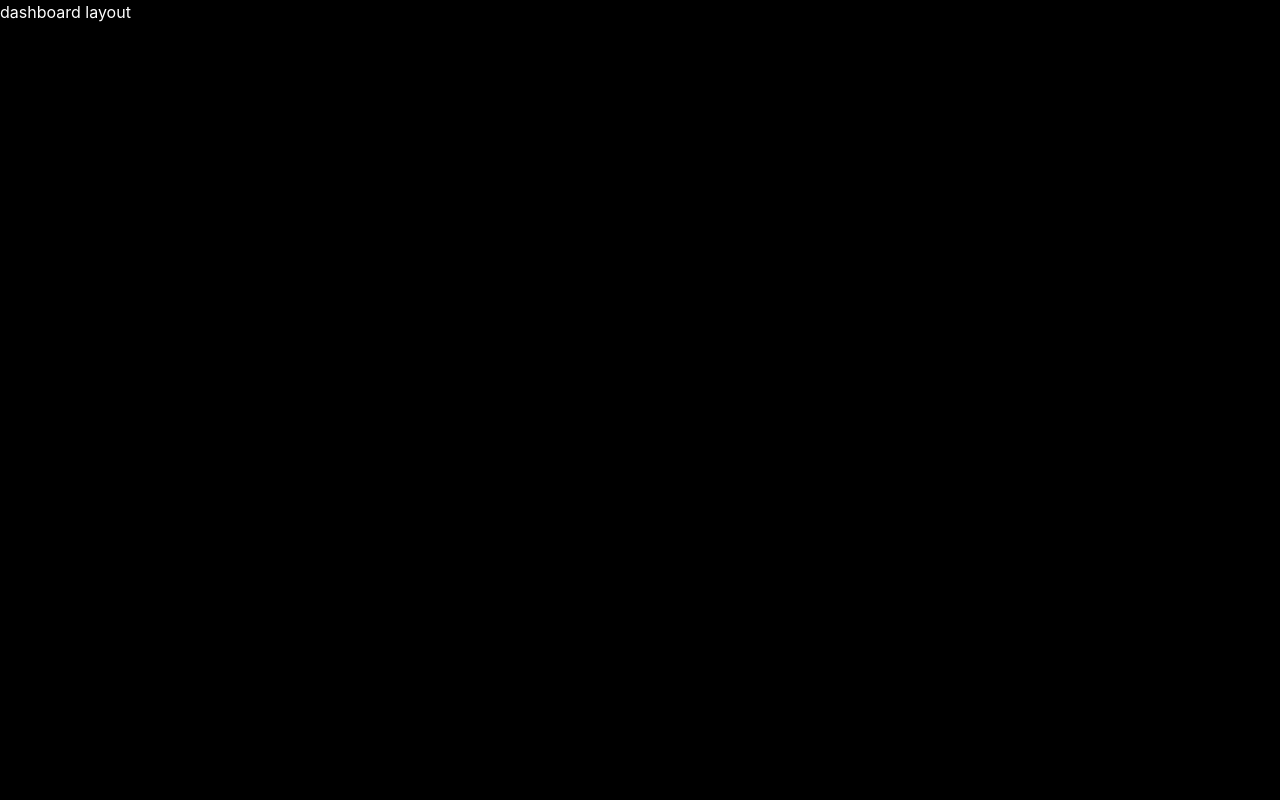
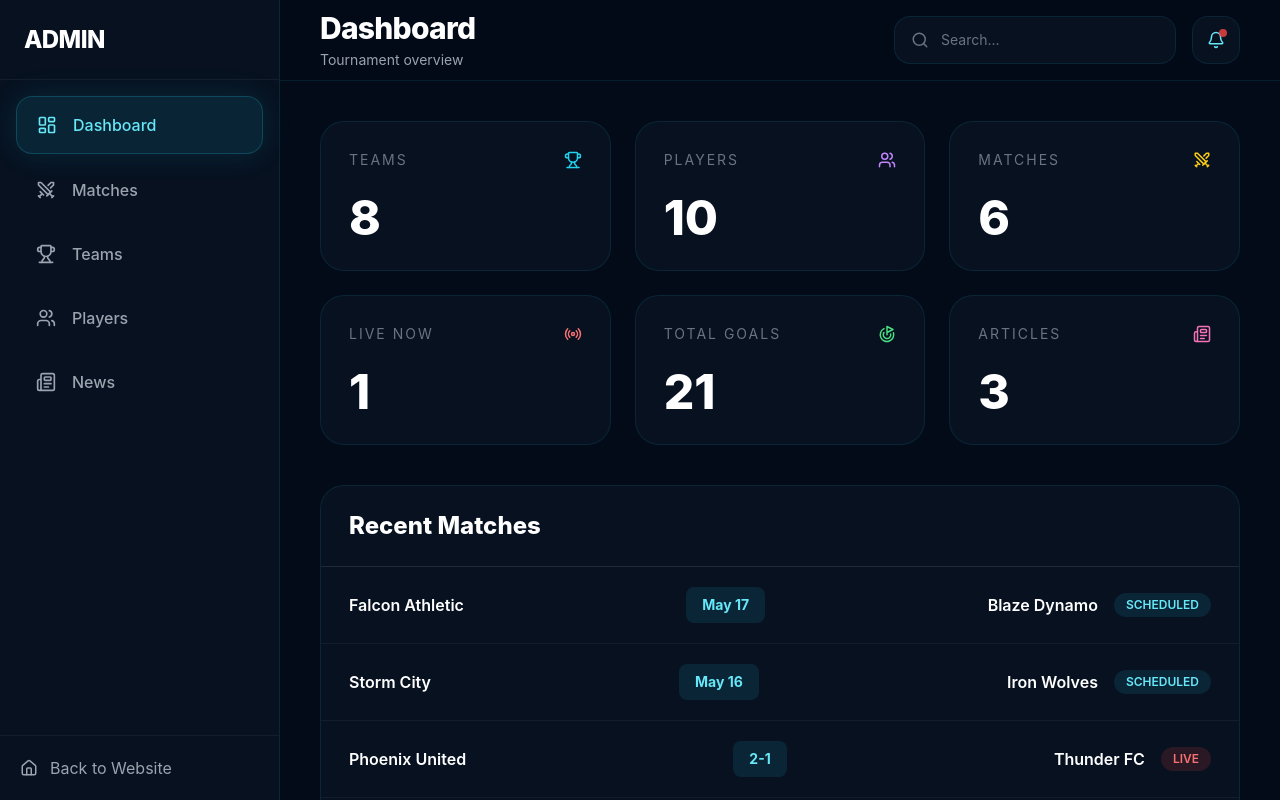
Before and after one commit to hasanalam365/olympic-football-client, a React (Vite) app: page /dashboard in a window 1280 px wide. Shown: the top 800 px of the page. Built offline with nearby package versions, Linux system fonts and the light colour scheme; no server answers.

Commit message:
dashboard page

```diff
--- a/src/Layouts/Dashboard/DashboardLayout.jsx
+++ b/src/Layouts/Dashboard/DashboardLayout.jsx
@@ -1,9 +1,142 @@
+// DashboardLayout.jsx
 
+import React, { useState } from "react";
+import {
+  LayoutDashboard,
+  Swords,
+  Trophy,
+  Users,
+  Newspaper,
+  Home,
+  Menu,
+  X,
+} from "lucide-react";
+
+import { NavLink, Outlet } from "react-router-dom";
+import DashboardNav from "../../Shared/DashNav/DashNav";
+
+const sidebarLinks = [
+  {
+    name: "Dashboard",
+    path: "/dashboard",
+    icon: LayoutDashboard,
+  },
+
+  {
+    name: "Matches",
+    path: "/dashboard/matches",
+    icon: Swords,
+  },
+
+  {
+    name: "Teams",
+    path: "/dashboard/teams",
+    icon: Trophy,
+  },
+
+  {
+    name: "Players",
+    path: "/dashboard/players",
+    icon: Users,
+  },
+
+  {
+    name: "News",
+    path: "/dashboard/news",
+    icon: Newspaper,
+  },
+];
 
 const DashboardLayout = () => {
+  const [mobileOpen, setMobileOpen] = useState(false);
+
   return (
-    <div className="relative min-h-screen text-white bg-black">
-     dashboard layout
+    <div className="flex min-h-screen bg-[#030B18] text-white">
+
+      {/* SIDEBAR */}
+      <aside
+        className={`fixed lg:static top-0 left-0 z-50 w-[280px] h-screen bg-[#071120] border-r border-cyan-400/10 transition-all duration-300 ${
+          mobileOpen
+            ? "translate-x-0"
+            : "-translate-x-full lg:translate-x-0"
+        }`}
+      >
+
+        {/* LOGO */}
+        <div className="flex items-center justify-between h-20 px-6 border-b border-white/5">
+
+          <h2 className="text-2xl font-extrabold tracking-tight uppercase">
+            ADMIN
+          </h2>
+
+          <button
+            onClick={() => setMobileOpen(false)}
+            className="lg:hidden"
+          >
+            <X size={22} />
+          </button>
+        </div>
+
+        {/* NAV LINKS */}
+        <div className="flex flex-col gap-2 p-4">
+
+          {sidebarLinks.map((item) => {
+            const Icon = item.icon;
+
+            return (
+              <NavLink
+                key={item.name}
+                to={item.path}
+                end={item.path === "/dashboard"}
+                className={({ isActive }) =>
+                  `flex items-center gap-4 px-5 py-4 rounded-2xl transition-all duration-300 ${
+                    isActive
+                      ? "bg-cyan-400/10 text-cyan-300 border border-cyan-400/20 shadow-[0_0_30px_rgba(34,211,238,0.12)]"
+                      : "text-gray-400 hover:bg-white/5 hover:text-white"
+                  }`
+                }
+              >
+                <Icon size={20} />
+
+                <span className="font-medium">
+                  {item.name}
+                </span>
+              </NavLink>
+            );
+          })}
+        </div>
+
+        {/* BOTTOM */}
+        <div className="absolute bottom-0 left-0 w-full p-5 border-t border-white/5">
+
+          <button className="flex items-center gap-3 text-gray-400 transition-all hover:text-white">
+
+            <Home size={18} />
+
+            Back to Website
+          </button>
+        </div>
+      </aside>
+
+      {/* OVERLAY */}
+      {mobileOpen && (
+        <div
+          onClick={() => setMobileOpen(false)}
+          className="fixed inset-0 z-40 bg-black/60 lg:hidden"
+        />
+      )}
+
+      {/* CONTENT */}
+      <main className="flex-1">
+
+        {/* TOP NAV */}
+        <DashboardNav setMobileOpen={setMobileOpen} />
+
+        {/* PAGE */}
+        <div className="p-6 lg:p-10">
+          <Outlet />
+        </div>
+      </main>
     </div>
   );
 };
--- /dev/null
+++ b/src/Pages/Dashboards/Dashboard.jsx
@@ -0,0 +1,202 @@
+// Dashboard.jsx
+
+import React from "react";
+
+import {
+  Trophy,
+  Users,
+  Swords,
+  Radio,
+  Goal,
+  Newspaper,
+} from "lucide-react";
+
+import { motion } from "framer-motion";
+
+const stats = [
+  {
+    title: "Teams",
+    value: "8",
+    icon: Trophy,
+    color: "text-cyan-400",
+  },
+
+  {
+    title: "Players",
+    value: "10",
+    icon: Users,
+    color: "text-purple-400",
+  },
+
+  {
+    title: "Matches",
+    value: "6",
+    icon: Swords,
+    color: "text-yellow-400",
+  },
+
+  {
+    title: "Live Now",
+    value: "1",
+    icon: Radio,
+    color: "text-red-400",
+  },
+
+  {
+    title: "Total Goals",
+    value: "21",
+    icon: Goal,
+    color: "text-green-400",
+  },
+
+  {
+    title: "Articles",
+    value: "3",
+    icon: Newspaper,
+    color: "text-pink-400",
+  },
+];
+
+const recentMatches = [
+  {
+    home: "Falcon Athletic",
+    away: "Blaze Dynamo",
+    score: "May 17",
+    status: "scheduled",
+  },
+
+  {
+    home: "Storm City",
+    away: "Iron Wolves",
+    score: "May 16",
+    status: "scheduled",
+  },
+
+  {
+    home: "Phoenix United",
+    away: "Thunder FC",
+    score: "2-1",
+    status: "live",
+  },
+
+  {
+    home: "Royal Eagles",
+    away: "Titan Warriors",
+    score: "3-0",
+    status: "completed",
+  },
+
+  {
+    home: "Phoenix United",
+    away: "Storm City",
+    score: "2-2",
+    status: "completed",
+  },
+];
+
+const Dashboard = () => {
+  return (
+    <section>
+
+      {/* STATS */}
+      <div className="grid grid-cols-1 gap-6 md:grid-cols-2 xl:grid-cols-3">
+
+        {stats.map((item, index) => {
+          const Icon = item.icon;
+
+          return (
+            <motion.div
+              key={item.title}
+              initial={{ opacity: 0, y: 30 }}
+              whileInView={{ opacity: 1, y: 0 }}
+              transition={{
+                duration: 0.5,
+                delay: index * 0.08,
+              }}
+              viewport={{ once: true }}
+              className="relative overflow-hidden border rounded-3xl border-cyan-400/10 bg-[#071120] p-7 transition-all duration-500 hover:border-cyan-400/30 hover:shadow-[0_0_40px_rgba(34,211,238,0.12)]"
+            >
+
+              {/* GLOW */}
+              <div className="absolute top-0 right-0 w-32 h-32 transition-all duration-500 rounded-full opacity-0 blur-3xl bg-cyan-400/10 hover:opacity-100" />
+
+              {/* TOP */}
+              <div className="flex items-center justify-between">
+
+                <span className="text-sm tracking-[2px] uppercase text-gray-500">
+                  {item.title}
+                </span>
+
+                <Icon
+                  size={18}
+                  className={item.color}
+                />
+              </div>
+
+              {/* VALUE */}
+              <h2 className="mt-6 text-5xl font-extrabold text-white">
+                {item.value}
+              </h2>
+            </motion.div>
+          );
+        })}
+      </div>
+
+      {/* RECENT MATCHES */}
+      <div className="mt-10 overflow-hidden border rounded-3xl border-cyan-400/10 bg-[#071120]">
+
+        {/* HEADER */}
+        <div className="py-6 border-b px-7 border-white/10">
+
+          <h3 className="text-2xl font-extrabold text-white">
+            Recent Matches
+          </h3>
+        </div>
+
+        {/* LIST */}
+        <div className="divide-y divide-white/5">
+
+          {recentMatches.map((match, index) => (
+            <div
+              key={index}
+              className="flex items-center justify-between py-5 transition-all duration-300 px-7 hover:bg-cyan-400/5"
+            >
+
+              {/* HOME */}
+              <h4 className="font-semibold text-white">
+                {match.home}
+              </h4>
+
+              {/* SCORE */}
+              <div className="px-4 py-2 text-sm font-bold rounded-lg bg-cyan-400/10 text-cyan-300">
+                {match.score}
+              </div>
+
+              {/* RIGHT */}
+              <div className="flex items-center gap-4">
+
+                <h4 className="font-semibold text-white">
+                  {match.away}
+                </h4>
+
+                <span
+                  className={`px-3 py-1 rounded-full text-xs font-semibold uppercase ${
+                    match.status === "live"
+                      ? "bg-red-500/15 text-red-400"
+                      : match.status === "scheduled"
+                      ? "bg-cyan-400/10 text-cyan-300"
+                      : "bg-white/10 text-gray-400"
+                  }`}
+                >
+                  {match.status}
+                </span>
+              </div>
+            </div>
+          ))}
+        </div>
+      </div>
+    </section>
+  );
+};
+
+export default Dashboard;
--- a/src/Routes/Routes/Routes.jsx
+++ b/src/Routes/Routes/Routes.jsx
@@ -7,6 +7,7 @@ import Homes from "../../Pages/Home/Homes";
 import Matches from "../../Pages/Matches/Matches";
 import PointTables from "../../Pages/PointTable/PointTables";
 import Teams from "../../Pages/Teams/Teams";
+import Dashboard from "../../Pages/Dashboards/Dashboard";
 
 
 
@@ -47,7 +48,7 @@ export const router = createBrowserRouter([
         children:[
             {
                 path: '/dashboard',
-                element: <>dashboard</>
+                element: <Dashboard/>
             },
 
         ]
--- a/src/Shared/DashNav/DashNav.jsx
+++ b/src/Shared/DashNav/DashNav.jsx
@@ -1,11 +1,74 @@
-import React from 'react'
+// DashboardNav.jsx
 
-const DashNav = () => {
+import React from "react";
+
+import {
+  Bell,
+  Menu,
+  Search,
+} from "lucide-react";
+
+const DashboardNav = ({ setMobileOpen }) => {
   return (
-    <div>
+    <header className="sticky top-0 z-30 border-b border-cyan-400/10 bg-[#030B18]/90 backdrop-blur-xl">
 
-    </div>
-  )
-}
+      <div className="flex items-center justify-between h-20 px-6 lg:px-10">
 
-export default DashNav
+        {/* LEFT */}
+        <div className="flex items-center gap-4">
+
+          {/* MOBILE MENU */}
+          <button
+            onClick={() => setMobileOpen(true)}
+            className="lg:hidden"
+          >
+            <Menu size={28} />
+          </button>
+
+          <div>
+
+            <h2 className="text-3xl font-extrabold tracking-tight text-white">
+              Dashboard
+            </h2>
+
+            <p className="mt-1 text-sm text-gray-400">
+              Tournament overview
+            </p>
+          </div>
+        </div>
+
+        {/* RIGHT */}
+        <div className="flex items-center gap-4">
+
+          {/* SEARCH */}
+          <div className="items-center hidden gap-3 px-4 border rounded-2xl md:flex border-cyan-400/10 bg-[#071120] h-12">
+
+            <Search
+              size={18}
+              className="text-gray-500"
+            />
+
+            <input
+              type="text"
+              placeholder="Search..."
+              className="text-sm text-white bg-transparent outline-none placeholder:text-gray-500"
+            />
+          </div>
+
+          {/* NOTIFICATION */}
+          <button className="relative flex items-center justify-center w-12 h-12 border rounded-2xl border-cyan-400/10 bg-[#071120]">
+
+            <Bell
+              size={18}
+              className="text-cyan-300"
+            />
+
+            <span className="absolute w-2 h-2 bg-red-500 rounded-full top-3 right-3 animate-pulse" />
+          </button>
+        </div>
+      </div>
+    </header>
+  );
+};
+
+export default DashboardNav;
--- a/src/Shared/Navbar/Navbar.jsx
+++ b/src/Shared/Navbar/Navbar.jsx
@@ -77,7 +77,7 @@ export default function Navbar() {
 
             {/* ADMIN BUTTON */}
             <Link
-              to="/admin"
+              to="/dashboard"
               className="flex items-center gap-2 px-5 py-2 text-sm font-semibold text-cyan-300 transition-all duration-300 border rounded-xl border-cyan-400/30 bg-cyan-400/10 hover:bg-cyan-400/20 hover:shadow-[0_0_25px_rgba(34,211,238,0.25)]"
             >
               <LayoutDashboard size={16} />
@@ -119,7 +119,7 @@ export default function Navbar() {
 
             {/* MOBILE ADMIN BUTTON */}
             <Link
-              to="/admin"
+              to="/dashboard"
               className="flex items-center justify-center gap-2 py-3 mt-4 font-semibold border text-cyan-300 rounded-xl border-cyan-400/30 bg-cyan-400/10"
             >
               <LayoutDashboard size={18} />
```
